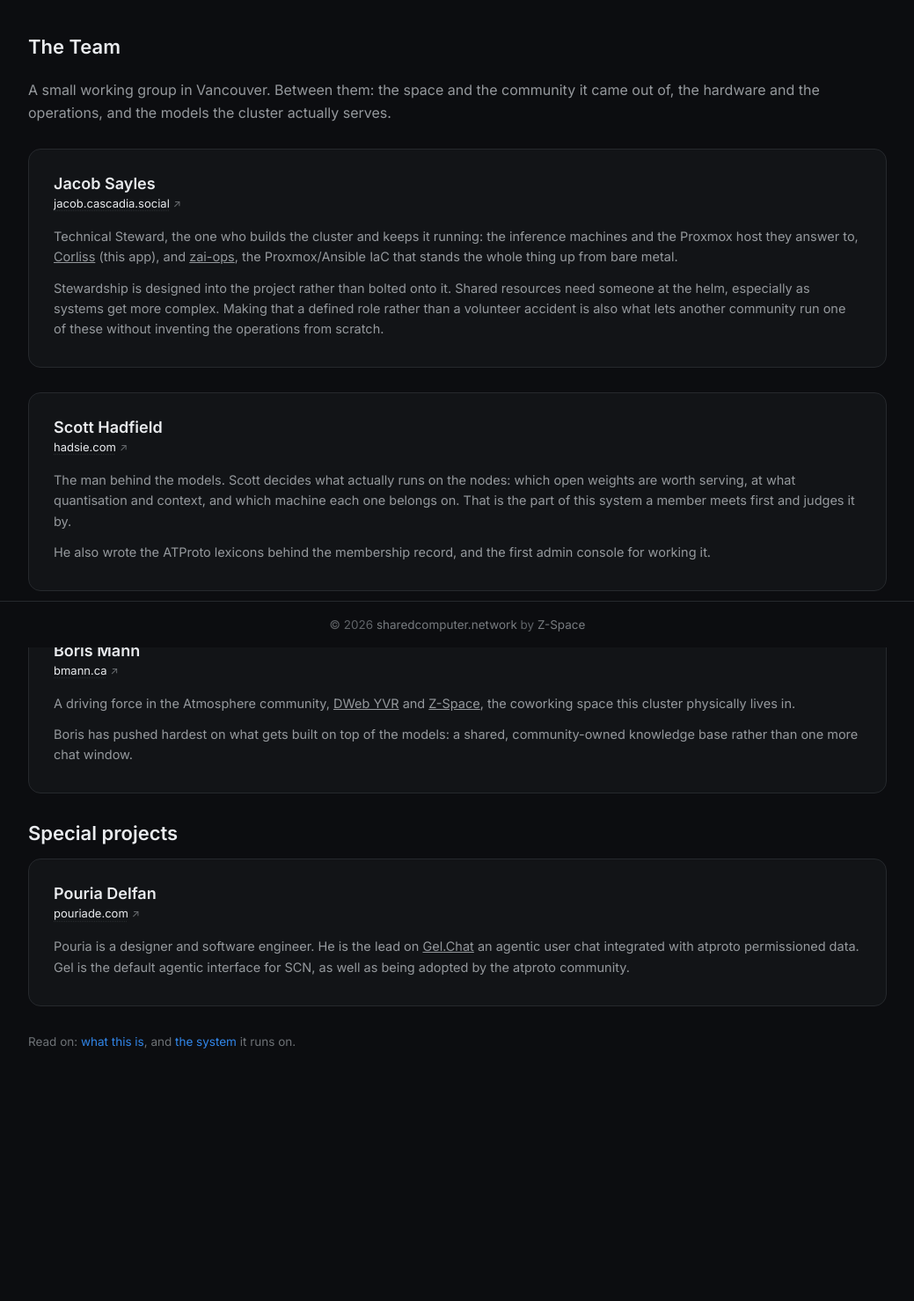
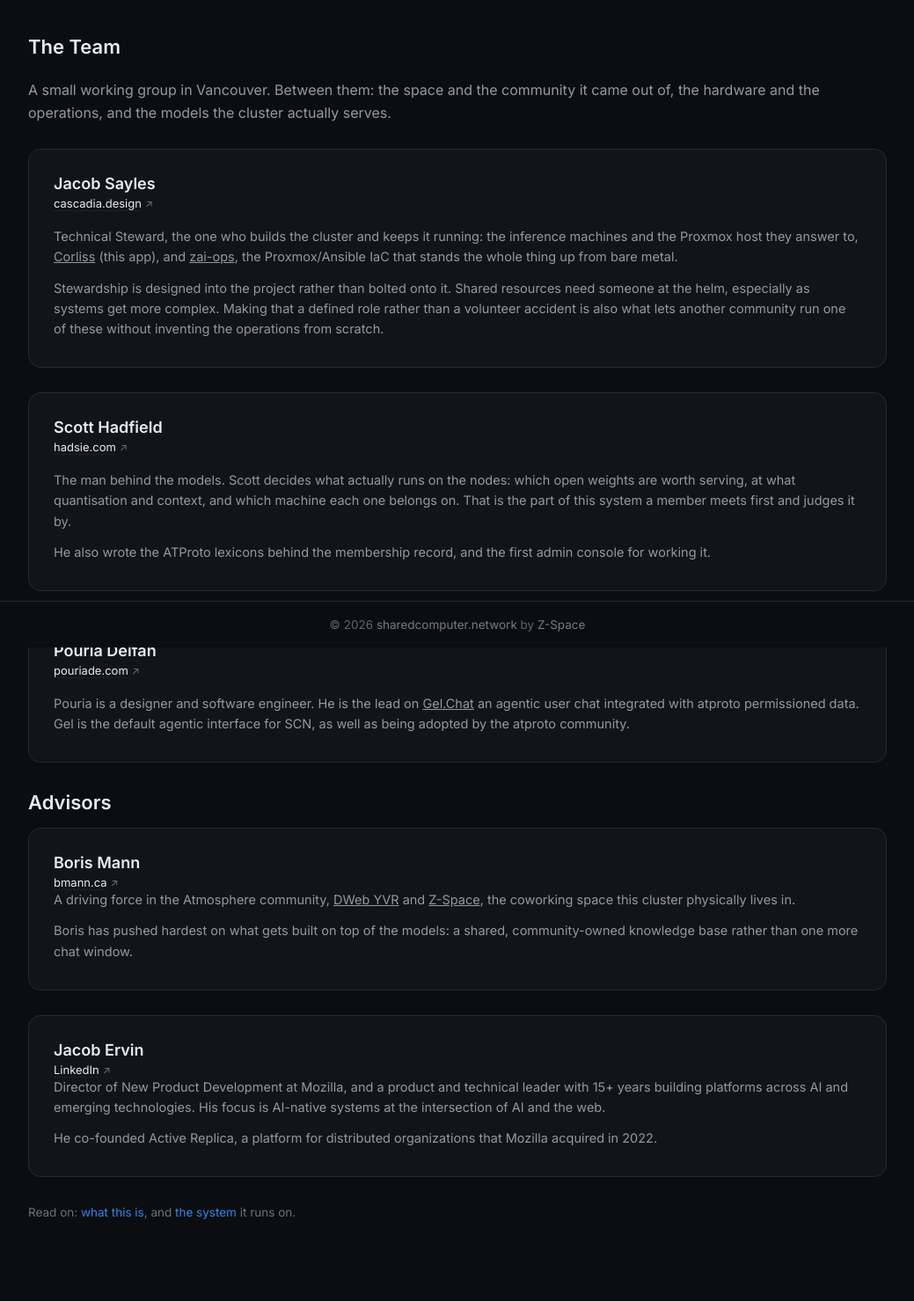
Before and after one commit to Z-Space-Society/Corliss, a Django app: template corliss/templates/about_team.html in a window 1280 px wide. Shown: the part 64-1543 px from the top of the page at 88% size, without its empty margins (120-1159 px from the left). Before the commit the page ends 1256 px from the top, so only its background shows below. Run offline with Django 5.2, Linux system fonts and the light colour scheme; the template is opened without the code that fills it, so the values that code supplies are empty.

Commit message:
Team page: Advisors section, Pouria joins the team
- Advisors, a new section at the foot of the team list, holds Boris
  Mann (moved from the team, no picture) and Jacob Ervin (Mozilla,
  linked to his LinkedIn). Advisors carry no avatar, so bmann.ca leaves
  TEAM_HANDLES and the page fetches one fewer.
- The Special projects heading goes, so Pouria is part of the team.
- Jacob Sayles links to cascadia.design; his picture is still read from
  jacob.cascadia.social.

Co-Authored-By: Claude Opus 5.5 <noreply@anthropic.com>

```diff
--- a/corliss/templates/about_team.html
+++ b/corliss/templates/about_team.html
@@ -20,8 +20,8 @@
         <h2 class="about-person__name">Jacob Sayles</h2>
         <p class="about-handle">
           <a class="handle-link handle-link--out"
-             href="https://bsky.app/profile/jacob.cascadia.social"
-             target="_blank" rel="noopener">jacob.cascadia.social</a>
+             href="https://cascadia.design"
+             target="_blank" rel="noopener">cascadia.design</a>
         </p>
       </div>
     </div>
@@ -68,33 +68,6 @@
 
   <div class="card">
     <div class="about-person">
-      {% if avatars.boris %}
-        <img class="about-person__avatar" src="{{ avatars.boris }}" alt=""
-             width="64" height="64" loading="lazy" referrerpolicy="no-referrer">
-      {% endif %}
-      <div>
-        <h2 class="about-person__name">Boris Mann</h2>
-        <p class="about-handle">
-          <a class="handle-link handle-link--out"
-             href="https://bsky.app/profile/bmann.ca"
-             target="_blank" rel="noopener">bmann.ca</a>
-        </p>
-      </div>
-    </div>
-
-    <p class="page-text">A driving force in the Atmosphere community,
-    <a href="https://dwebyvr.org/" target="_blank" rel="noopener">DWeb YVR</a>
-    and <a href="https://z-space.ca" target="_blank" rel="noopener">Z-Space</a>, the coworking space this cluster physically lives in.</p>
-
-    <p class="page-text">Boris has pushed hardest on what gets
-    built on top of the models: a shared, community-owned knowledge base rather
-    than one more chat window.</p>
-  </div>
-
-  <h2 class="section-title">Special projects</h2>
-
-  <div class="card">
-    <div class="about-person">
       {% if avatars.pouria %}
         <img class="about-person__avatar" src="{{ avatars.pouria }}" alt=""
              width="64" height="64" loading="lazy" referrerpolicy="no-referrer">
@@ -114,6 +87,46 @@
     permissioned data. Gel is the default agentic interface for SCN, as well as being adopted by the atproto community.</p>
   </div>
 
+  {% comment %}
+  Advisors carry no picture: they are named and linked, not part of the
+  working group above, so the page does not fetch their avatars.
+  {% endcomment %}
+  <h2 class="section-title">Advisors</h2>
+
+  <div class="card">
+    <h2 class="about-person__name">Boris Mann</h2>
+    <p class="about-handle">
+      <a class="handle-link handle-link--out"
+         href="https://bsky.app/profile/bmann.ca"
+         target="_blank" rel="noopener">bmann.ca</a>
+    </p>
+
+    <p class="page-text">A driving force in the Atmosphere community,
+    <a href="https://dwebyvr.org/" target="_blank" rel="noopener">DWeb YVR</a>
+    and <a href="https://z-space.ca" target="_blank" rel="noopener">Z-Space</a>, the coworking space this cluster physically lives in.</p>
+
+    <p class="page-text">Boris has pushed hardest on what gets
+    built on top of the models: a shared, community-owned knowledge base rather
+    than one more chat window.</p>
+  </div>
+
+  <div class="card">
+    <h2 class="about-person__name">Jacob Ervin</h2>
+    <p class="about-handle">
+      <a class="handle-link handle-link--out"
+         href="https://www.linkedin.com/in/jacobkyleervin/"
+         target="_blank" rel="noopener">LinkedIn</a>
+    </p>
+
+    <p class="page-text">Director of New Product Development at Mozilla, and a
+    product and technical leader with 15+ years building platforms across AI
+    and emerging technologies. His focus is AI-native systems at the
+    intersection of AI and the web.</p>
+
+    <p class="page-text">He co-founded Active Replica, a platform for
+    distributed organizations that Mozilla acquired in 2022.</p>
+  </div>
+
   <p class="about-more">Read on: <a href="{% url 'about' %}">what this is</a>,
   and <a href="{% url 'about_system' %}">the system</a> it runs on.</p>
 </div>
--- a/corliss/views.py
+++ b/corliss/views.py
@@ -1133,7 +1133,6 @@ def about_system(request):
 # reaches the picture with, since a Django dot-lookup cannot take a key with
 # dots in it and every one of these handles has them.
 TEAM_HANDLES = {
-    "boris": "bmann.ca",
     "jacob": "jacob.cascadia.social",
     "scott": "hadsie.com",
     "pouria": "pouriade.com",
```
Also changed, not shown: corliss/tests/test_views.py (+1 -1 lines).
